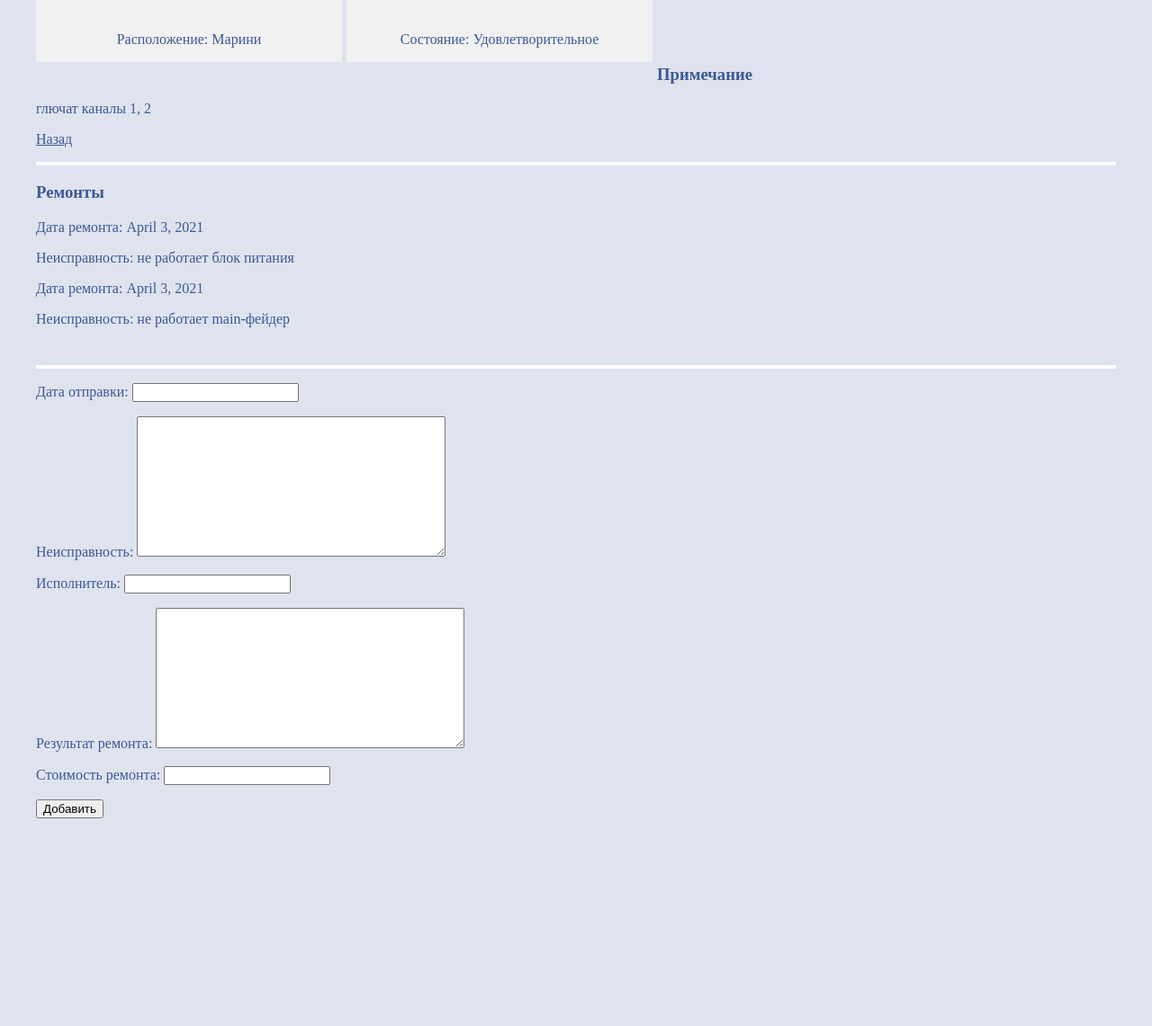
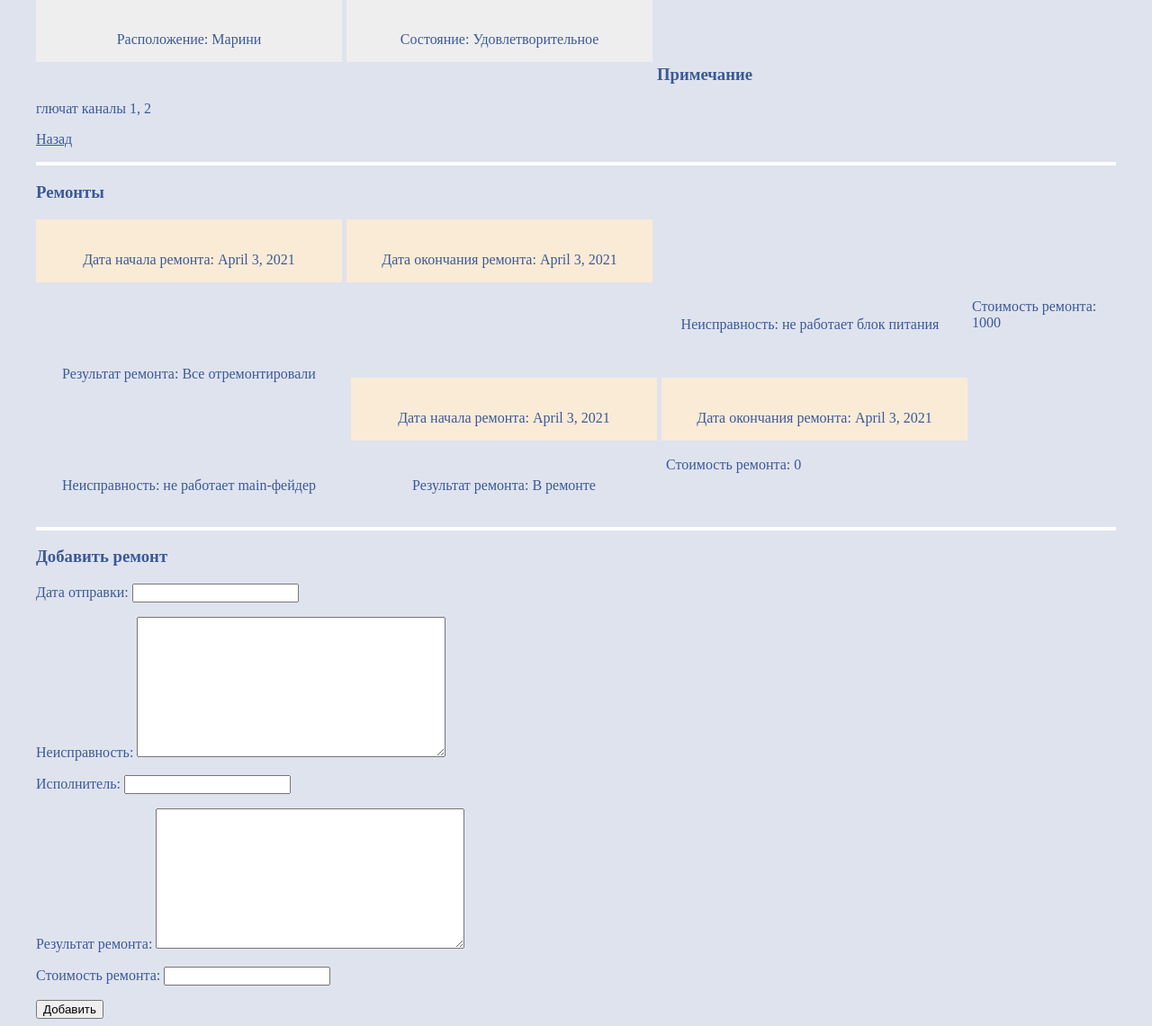
Before and after one commit to igor-kushnarenko/hardware_accounting, a Django app: page /hardwares/4 in a window 1280 px wide. Shown: the part 119-1260 px from the top of the page at 90% size. Before the commit the page ends 1029 px from the top, so only its background shows below. Run offline with Django 3.2, Linux system fonts and the light colour scheme; data comes from the database, SQL or seed files in the repository.

Commit message:
- небольшие графические изменения;

```diff
--- a/hardware/base/admin.py
+++ b/hardware/base/admin.py
@@ -24,7 +24,7 @@ class HardwareAdmin(admin.ModelAdmin):
     list_display = ['manufacturer', 'model', 'type',
                     'serial', 'place', 'status']
     list_display_links = ['manufacturer', 'model']
-    list_filter = ['place', 'status', 'type']
+    list_filter = ['place', 'status', 'type', 'manufacturer']
     list_per_page = 30
     save_as = True
     inlines = [RepairInLine]
--- a/hardware/base/static/base/css/style.css
+++ b/hardware/base/static/base/css/style.css
@@ -8,9 +8,28 @@ body {
 .line_block {
         width:300px;
         height:30px;
-        background:#f1f1f1;
+        background:#eeeeee;
         float:left;
         margin: 0 5px 5px 0;
+        text-align:center;
+        padding: 20px;
+}
+
+.line_block_yellow {
+        width:300px;
+        height:30px;
+        background:#faebd7;
+        float:left;
+        margin: 0 5px 5px 0;
+        text-align:center;
+        padding: 20px;
+}
+
+.line_block_without_background {
+        width:300px;
+        height:5px;
+        float:left;
+        margin: 0 10px 10px 0;
         text-align:center;
         padding: 20px;
 }
--- a/hardware/base/templates/base/hardware_detail.html
+++ b/hardware/base/templates/base/hardware_detail.html
@@ -4,12 +4,8 @@
 <h1>{{ hardware.manufacturer }} {{ hardware.model }}</h1>
 <a href="{{ hardware_id }}/edit">Редактировать</a>
 <hr>
-    <div class="line_block">
-    <p>Расположение: {{ hardware.place }}</p>
-    </div>
-    <div class="line_block">
-    <p>Состояние: {{ hardware.status }}</p>
-    </div>
+    <div class="line_block"><p>Расположение: {{ hardware.place }}</p></div>
+    <div class="line_block"><p>Состояние: {{ hardware.status }}</p></div>
 <br>
 <br>
 <br>
@@ -19,11 +15,20 @@
 <hr>
 <h3>Ремонты</h3>
     {% for repair in repairs %}
-        <p>Дата ремонта: {{ repair.date_repair }}</p>
-        <p>Неисправность: {{ repair.problem }}</p>
+<div class="line_block_yellow"><p>Дата начала ремонта: {{ repair.date_repair }}</p></div>
+<div class="line_block_yellow"><p>Дата окончания ремонта: {{ repair.end_date_repair }}</p></div>
+<br>
+<br>
+<br>
+<br>
+<div class="line_block_without_background"><p>Неисправность: {{ repair.problem }}</p></div>
+<div class="line_block_without_background"><p>Результат ремонта: {{ repair.result }}</p></div>
+<p>Стоимость ремонта: {{ repair.cost }}</p>
+<br>
+<br>
     {% endfor %}
-<br>
 <hr>
+<h3>Добавить ремонт</h3>
 <form method="post">
     {% csrf_token %}
     {{ repair_form.as_p }}
```
